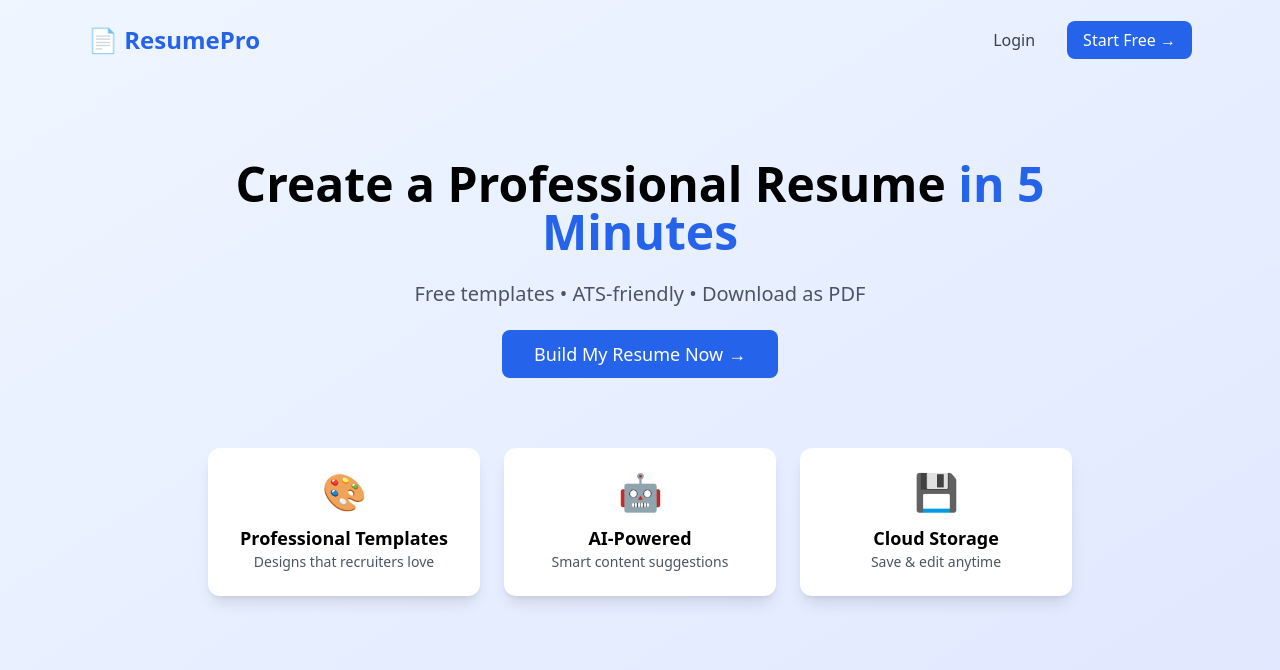
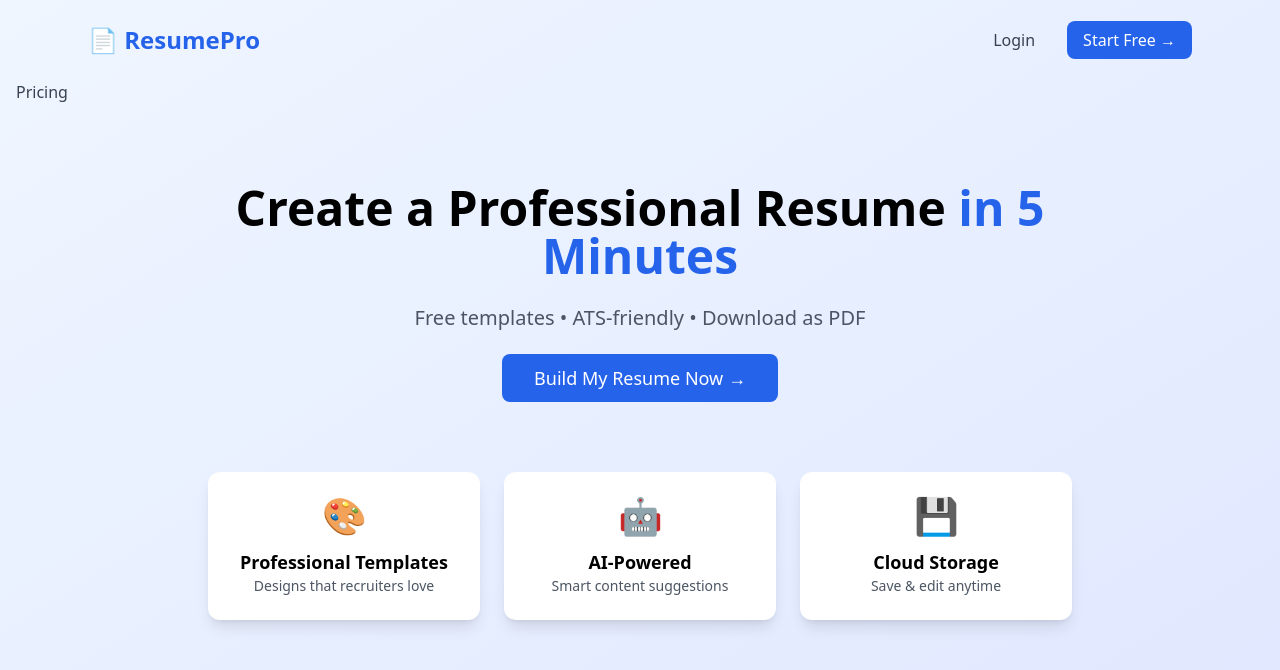
Before and after one commit to Shailendra76-sk/resume-builder, a Next.js app: page / in a window 1280 px wide. Shown: the top 670 px of the page. Built offline with nearby package versions, Linux system fonts and the light colour scheme.

Commit message:
Update page.js

```diff
--- a/app/page.js
+++ b/app/page.js
@@ -7,7 +7,7 @@ export default function Home() {
           <a href="/login" className="px-4 py-2 text-gray-700 hover:text-blue-600">Login</a>
           <a href="/builder/new" className="px-4 py-2 bg-blue-600 text-white rounded-lg hover:bg-blue-700">Start Free →</a>
         </div>
-      </nav>
+      </nav> <a href="/pricing" className="px-4 py-2 text-gray-700 hover:text-blue-600">Pricing</a>
 
       <main className="max-w-4xl mx-auto text-center py-20 px-4">
         <h2 className="text-5xl font-bold mb-6">
```
